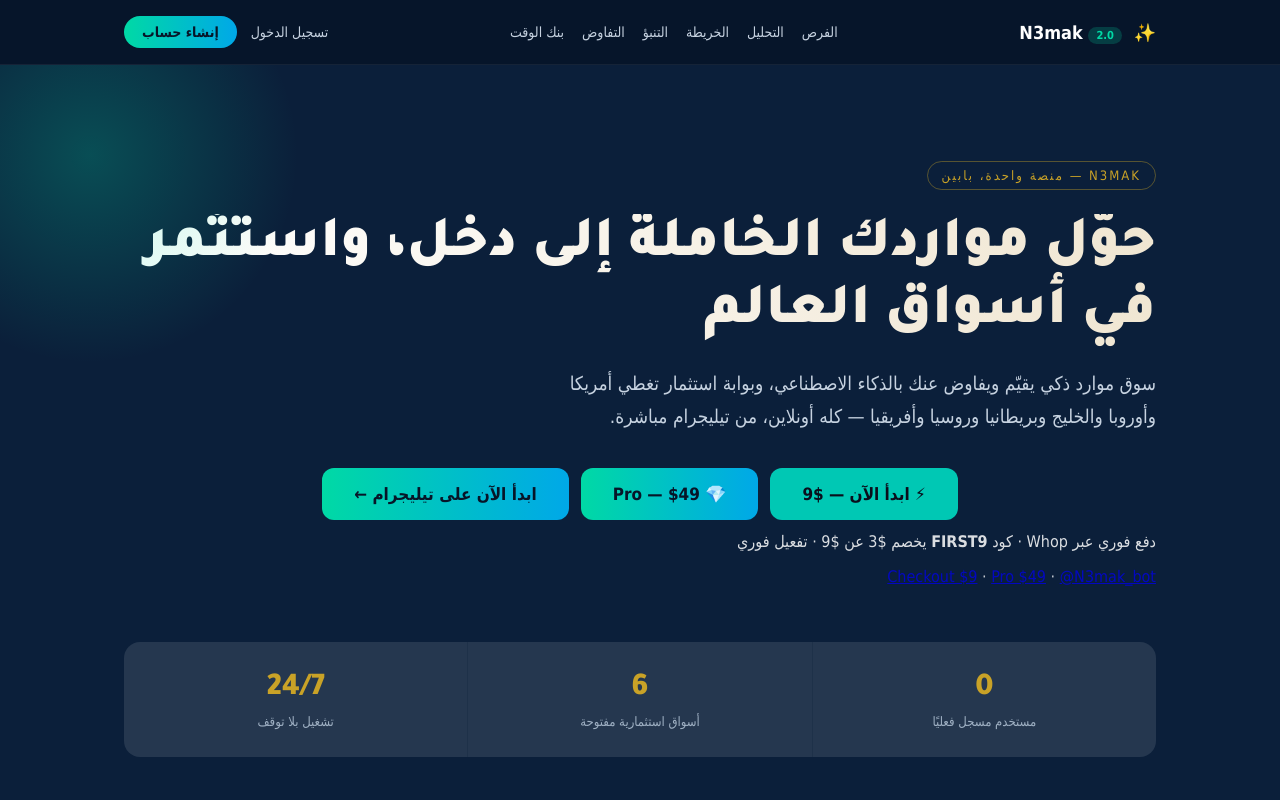
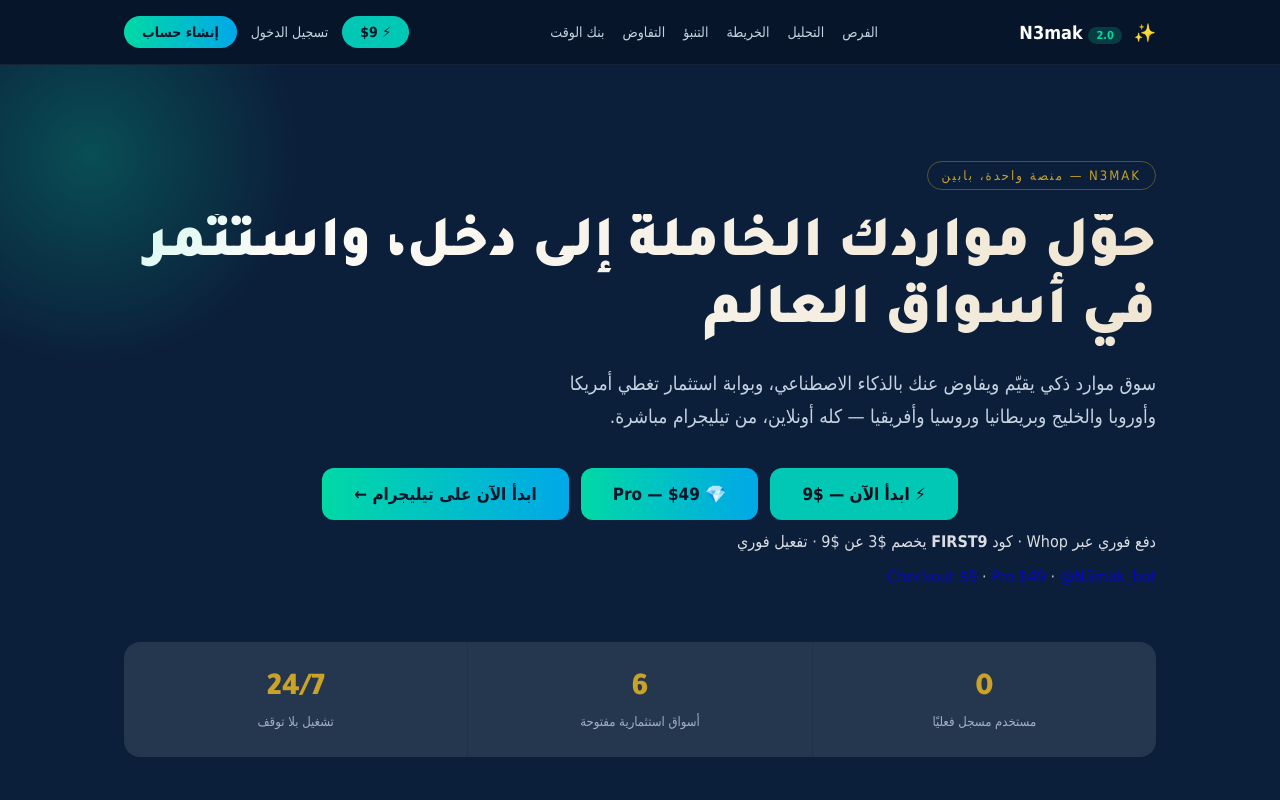
Before and after one commit to Namak7678/N3mak_Bot, a Next.js app in the folder web/: page / in a window 1280 px wide. Shown: the top 800 px of the page. Built offline with nearby package versions, Linux system fonts and the light colour scheme; no server answers.

Commit message:
Add $9 Whop checkout CTA to Navbar

```diff
--- a/web/app/Navbar.js
+++ b/web/app/Navbar.js
@@ -1,4 +1,5 @@
 const BOT_URL = 'https://t.me/N3mak_bot';
+const BUY_URL = 'https://whop.com/checkout/plan_IkWmnOwW1ShYY';
 
 const LINKS = [
   { href: '/feed', label: 'الفرص' },
@@ -20,6 +21,7 @@
           ))}
         </div>
         <div className="nav-cta">
+          <a href={BUY_URL} target="_blank" rel="noreferrer" className="btn-pill" style={{background:'#00C8B4',color:'#0A0E1C'}}>⚡ $9</a>
           <a href="/login">تسجيل الدخول</a>
           <a href="/register" className="btn-pill">إنشاء حساب</a>
         </div>
```
